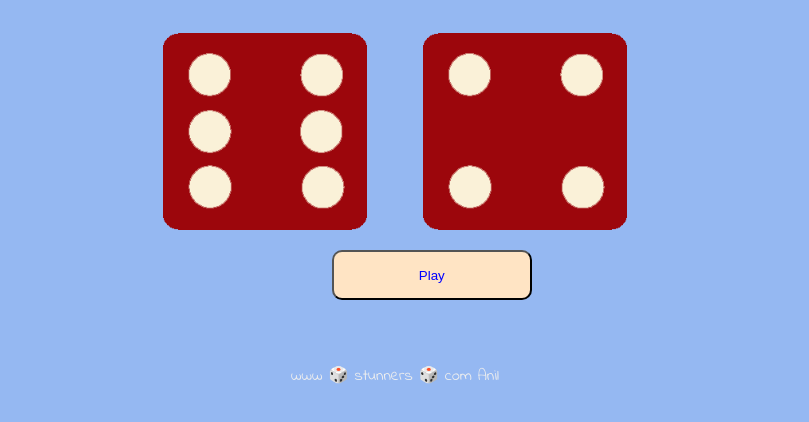
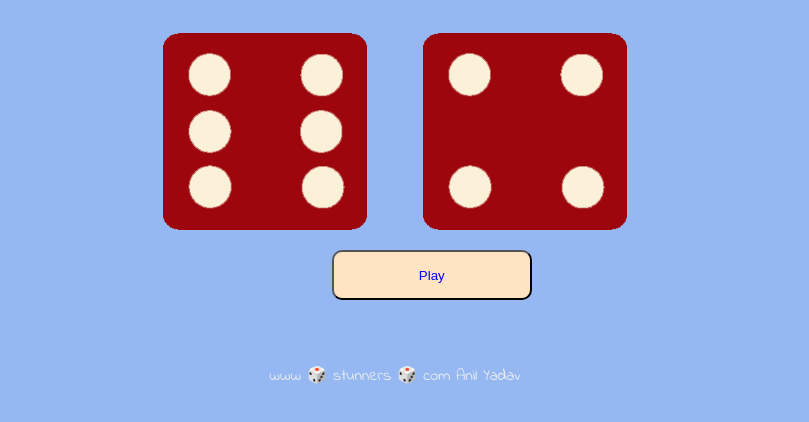
Before and after one commit to akrisht2805/Dice-Game, a plain HTML site: page index.html in a window 1280 px wide. Shown: the part 302-724 px from the top of the page, without its empty margins (245-1054 px from the left). Drawn offline with Linux system fonts and the light colour scheme.

Commit message:
add name in index.html

```diff
--- a/index.html
+++ b/index.html
@@ -31,6 +31,6 @@
 
   <footer>
     www 🎲 stunners 🎲 com
-    Anil
+    Anil Yadav
   </footer>
 </html>
```
